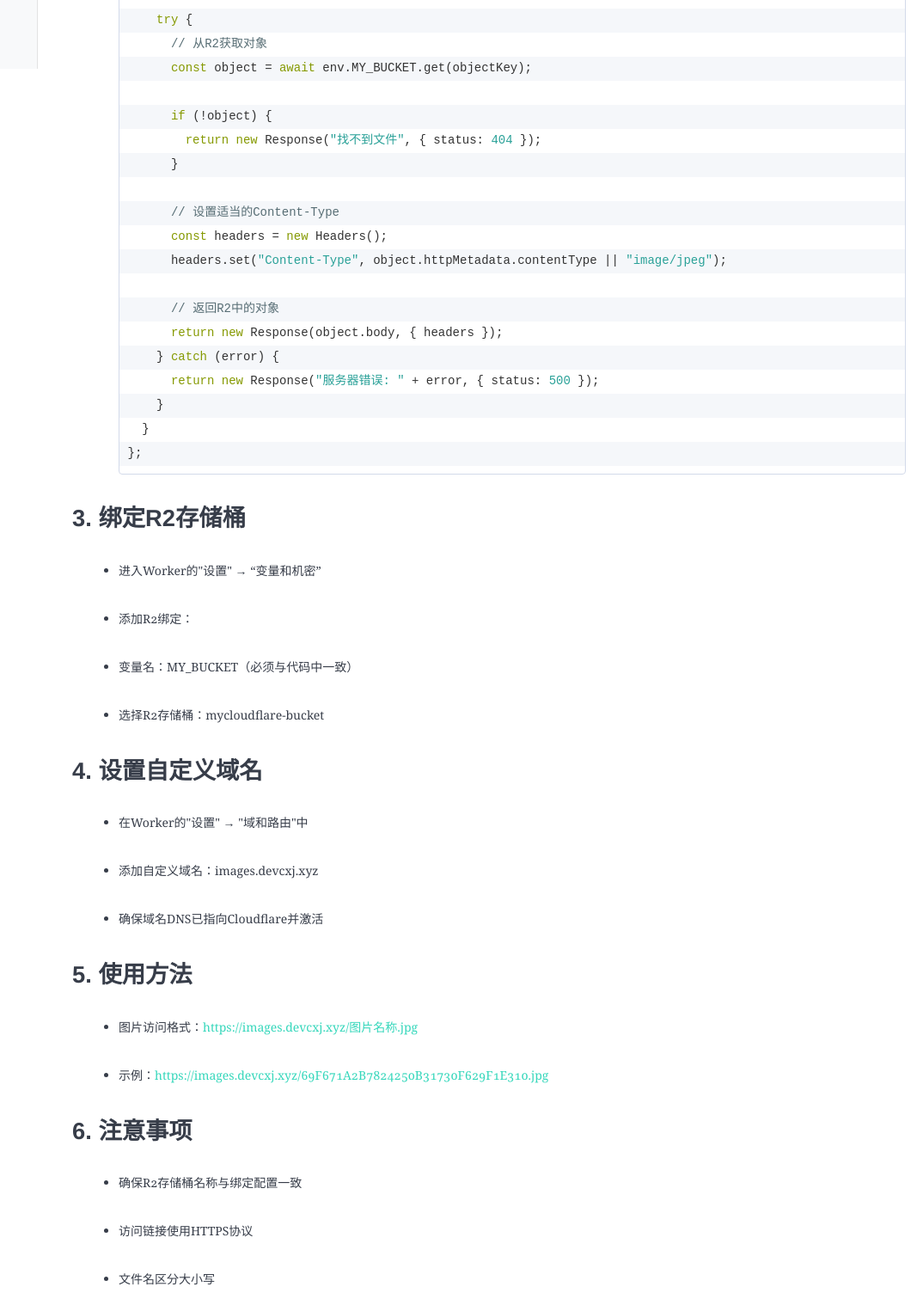
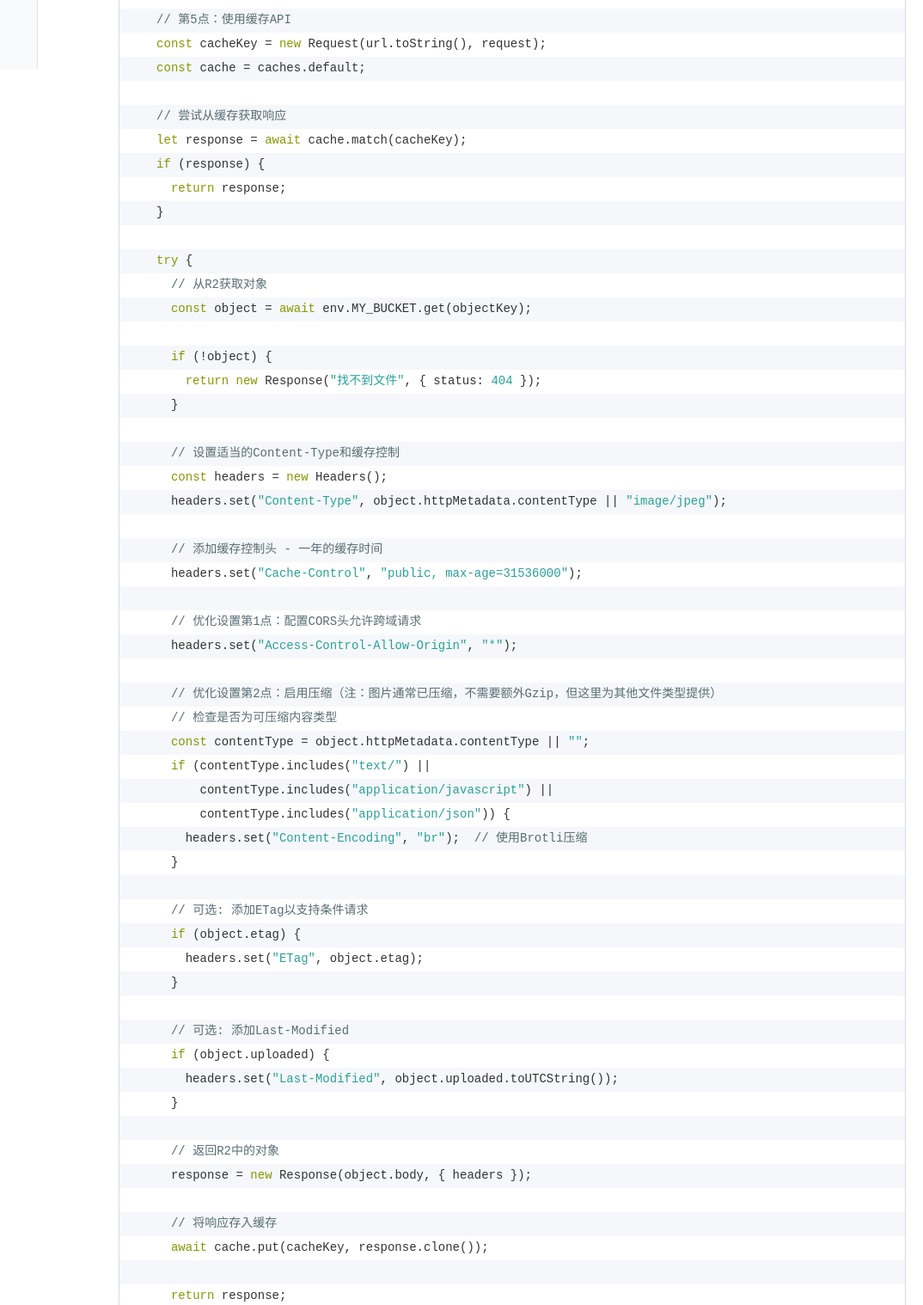
Before and after one commit to nmmdamn/mdnote-repository, a plain HTML site: page public/notes/html/CloudflareR2图片服务配置笔记md.html in a window 1280 px wide. Shown: the part 720-2238 px from the top of the page at 86% size, without its empty margins (206-1280 px from the left). Drawn offline with nearby package versions, Linux system fonts and the light colour scheme.

```diff
--- a/public/notes/html/CloudflareR2图片服务配置笔记md.html
+++ b/public/notes/html/CloudflareR2图片服务配置笔记md.html
@@ -18,9 +18,9 @@
 <li class="has-line-data" data-line-start="10" data-line-end="12">
 <p class="has-line-data" data-line-start="10" data-line-end="11">创建新Worker：从&quot;Hello World&quot;模板开始</p>
 </li>
-<li class="has-line-data" data-line-start="12" data-line-end="45">
+<li class="has-line-data" data-line-start="12" data-line-end="85">
 <p class="has-line-data" data-line-start="12" data-line-end="13">使用以下代码替换默认代码：</p>
-<pre><code class="has-line-data" data-line-start="15" data-line-end="45" class="language-javascript"><span class="hljs-keyword">export</span> <span class="hljs-keyword">default</span> {
+<pre><code class="has-line-data" data-line-start="15" data-line-end="85" class="language-javascript"><span class="hljs-keyword">export</span> <span class="hljs-keyword">default</span> {
   <span class="hljs-keyword">async</span> fetch(request, env) {
     <span class="hljs-keyword">const</span> url = <span class="hljs-keyword">new</span> URL(request.url);
     <span class="hljs-keyword">const</span> objectKey = url.pathname.slice(<span class="hljs-number">1</span>); <span class="hljs-comment">// 移除开头的斜杠</span>
@@ -28,6 +28,16 @@
     <span class="hljs-comment">// 如果路径为空，返回错误</span>
     <span class="hljs-keyword">if</span> (!objectKey) {
       <span class="hljs-keyword">return</span> <span class="hljs-keyword">new</span> Response(<span class="hljs-string">"请指定文件路径"</span>, { status: <span class="hljs-number">400</span> });
+    }
+
+    <span class="hljs-comment">// 第5点：使用缓存API</span>
+    <span class="hljs-keyword">const</span> cacheKey = <span class="hljs-keyword">new</span> Request(url.toString(), request);
+    <span class="hljs-keyword">const</span> cache = caches.default;
+
+    <span class="hljs-comment">// 尝试从缓存获取响应</span>
+    <span class="hljs-keyword">let</span> response = <span class="hljs-keyword">await</span> cache.match(cacheKey);
+    <span class="hljs-keyword">if</span> (response) {
+      <span class="hljs-keyword">return</span> response;
     }
 
     <span class="hljs-keyword">try</span> {
@@ -38,12 +48,42 @@
         <span class="hljs-keyword">return</span> <span class="hljs-keyword">new</span> Response(<span class="hljs-string">"找不到文件"</span>, { status: <span class="hljs-number">404</span> });
       }
 
-      <span class="hljs-comment">// 设置适当的Content-Type</span>
+      <span class="hljs-comment">// 设置适当的Content-Type和缓存控制</span>
       <span class="hljs-keyword">const</span> headers = <span class="hljs-keyword">new</span> Headers();
       headers.set(<span class="hljs-string">"Content-Type"</span>, object.httpMetadata.contentType || <span class="hljs-string">"image/jpeg"</span>);
 
+      <span class="hljs-comment">// 添加缓存控制头 - 一年的缓存时间</span>
+      headers.set(<span class="hljs-string">"Cache-Control"</span>, <span class="hljs-string">"public, max-age=31536000"</span>);
+
+      <span class="hljs-comment">// 优化设置第1点：配置CORS头允许跨域请求</span>
+      headers.set(<span class="hljs-string">"Access-Control-Allow-Origin"</span>, <span class="hljs-string">"*"</span>);
+
+      <span class="hljs-comment">// 优化设置第2点：启用压缩（注：图片通常已压缩，不需要额外Gzip，但这里为其他文件类型提供）</span>
+      <span class="hljs-comment">// 检查是否为可压缩内容类型</span>
+      <span class="hljs-keyword">const</span> contentType = object.httpMetadata.contentType || <span class="hljs-string">""</span>;
+      <span class="hljs-keyword">if</span> (contentType.includes(<span class="hljs-string">"text/"</span>) ||
+          contentType.includes(<span class="hljs-string">"application/javascript"</span>) ||
+          contentType.includes(<span class="hljs-string">"application/json"</span>)) {
+        headers.set(<span class="hljs-string">"Content-Encoding"</span>, <span class="hljs-string">"br"</span>);  <span class="hljs-comment">// 使用Brotli压缩</span>
+      }
+
+      <span class="hljs-comment">// 可选: 添加ETag以支持条件请求</span>
+      <span class="hljs-keyword">if</span> (object.etag) {
+        headers.set(<span class="hljs-string">"ETag"</span>, object.etag);
+      }
+
+      <span class="hljs-comment">// 可选: 添加Last-Modified</span>
+      <span class="hljs-keyword">if</span> (object.uploaded) {
+        headers.set(<span class="hljs-string">"Last-Modified"</span>, object.uploaded.toUTCString());
+      }
+
       <span class="hljs-comment">// 返回R2中的对象</span>
-      <span class="hljs-keyword">return</span> <span class="hljs-keyword">new</span> Response(object.body, { headers });
+      response = <span class="hljs-keyword">new</span> Response(object.body, { headers });
+
+      <span class="hljs-comment">// 将响应存入缓存</span>
+      <span class="hljs-keyword">await</span> cache.put(cacheKey, response.clone());
+
+      <span class="hljs-keyword">return</span> response;
     } <span class="hljs-keyword">catch</span> (error) {
       <span class="hljs-keyword">return</span> <span class="hljs-keyword">new</span> Response(<span class="hljs-string">"服务器错误: "</span> + error, { status: <span class="hljs-number">500</span> });
     }
```
